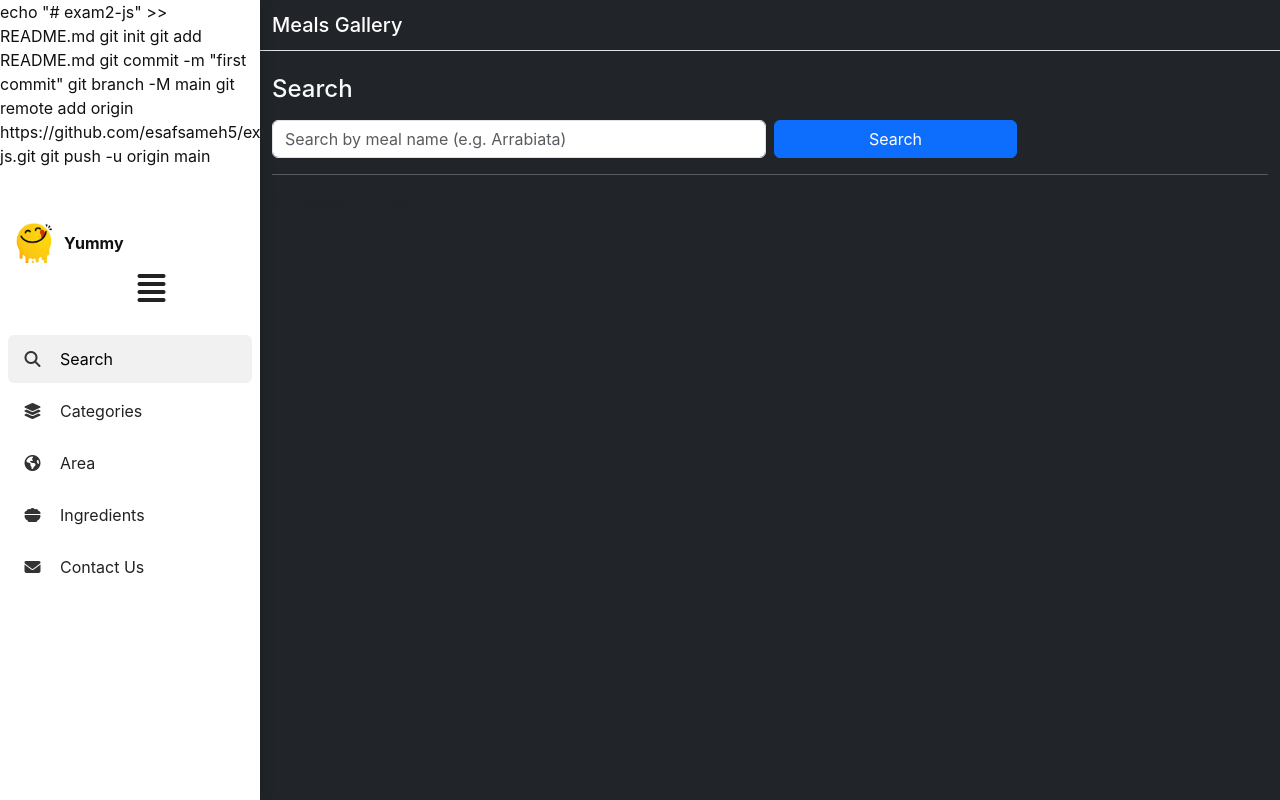
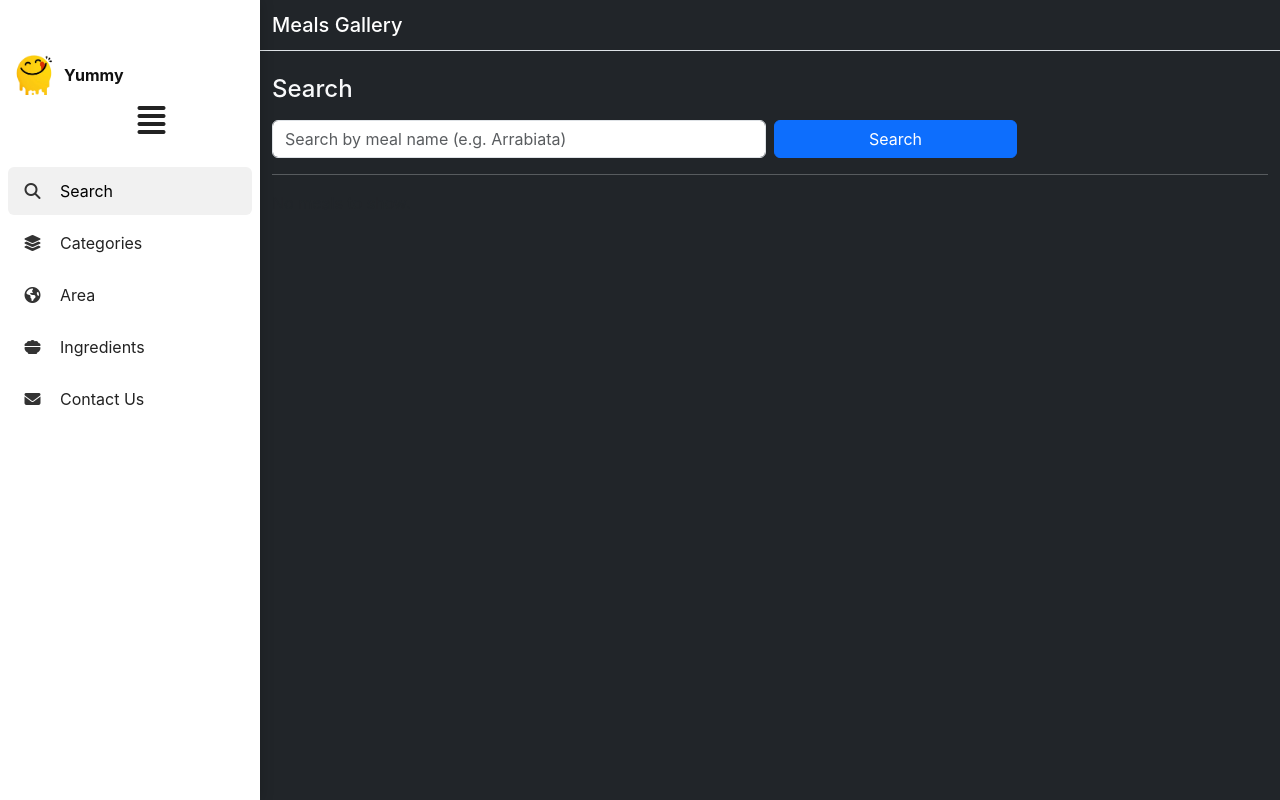
Before and after one commit to esafsameh5/exam2-js, a plain HTML site: page index.html in a window 1280 px wide. Drawn offline with nearby package versions, Linux system fonts and the light colour scheme; no server answers.

Commit message:
update after fixing HTML

```diff
--- a/index.html
+++ b/index.html
@@ -12,13 +12,7 @@
 <body class="bg-dark text-light">
 
   <!-- LEFT SIDEBAR (white, full height) -->
-  <div id="leftSidebar">echo "# exam2-js" >> README.md
-git init
-git add README.md
-git commit -m "first commit"
-git branch -M main
-git remote add origin https://github.com/esafsameh5/exam2-js.git
-git push -u origin main
+  <div id="leftSidebar">
     <div class="sidebar-brand">
       <div class="brand-left d-flex align-items-center">
         <img src="./logo.png" alt="logo" class="brand-logo">
```
